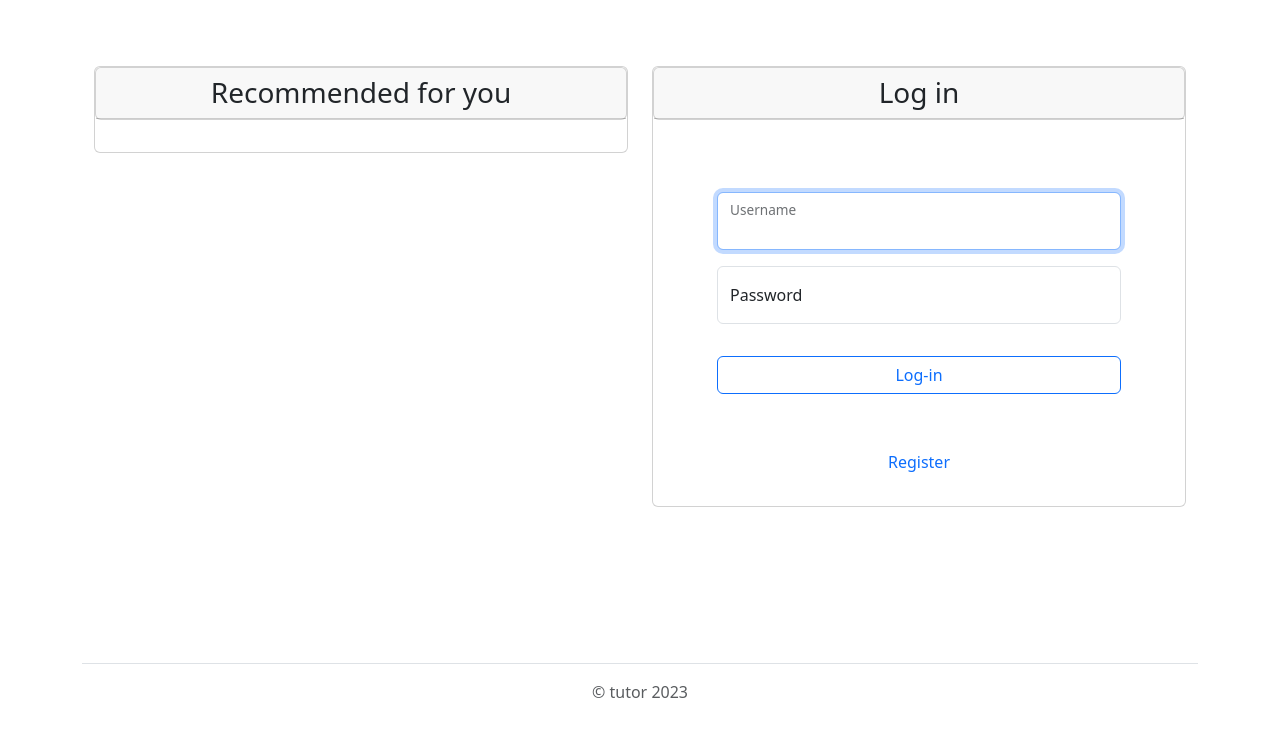
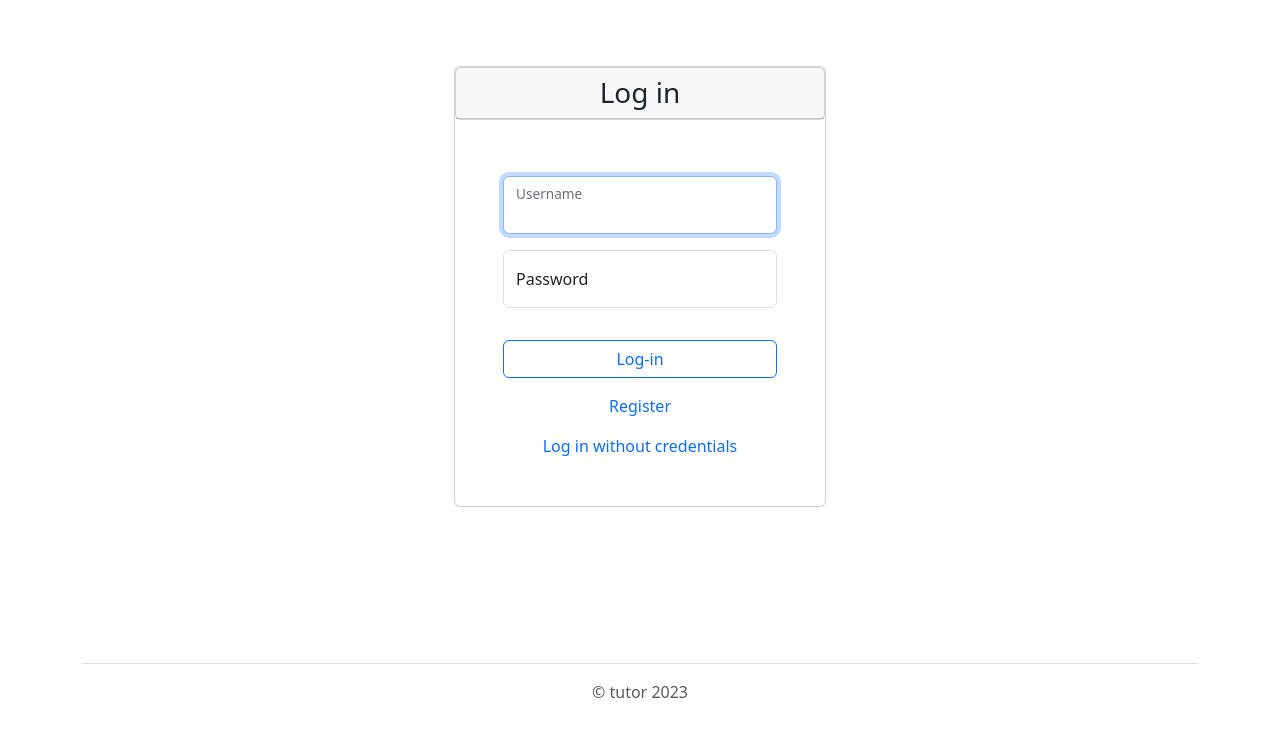
Before and after one commit to MateuszM-M/tutor, a Django app: page /login/ in a window 1280 px wide. Shown: the part 56-800 px from the top of the page. Run offline with Django 4.2, Linux system fonts and the light colour scheme; data that the repository does not hold is empty; parts of the project's set-up code (start-up, migrations or seed data) failed here and were passed over; some libraries are stand-ins or nearby versions.

Commit message:
Make login template DRY

```diff
--- a/users/templates/registration/login.html
+++ b/users/templates/registration/login.html
@@ -1,52 +1,28 @@
-{% extends "layout/main.html" %}
+{% extends "utils/main_card.html" %}
 {% load crispy_forms_tags %}
 
-{% block title %}tutor | Log in{% endblock %}
+{% block title %}
+    tutor | {{title}}
+{% endblock %}
 
-{% block content %}
-
-<div class="row container d-flex justify-content-around m-auto">
-    <div class="col-lg-6">
-        <div class="card">
-            <div class="card text-center">
-                <h3 class="fw-normal card-text card-header">Recommended for you</h3>
-            </div>
-            <div class="card-body">
-
-            </div>
-        </div>
-    </div>
-
-    <div class="col-lg-6">
-        <div class="card">
-            <div class="card text-center">
-                <h3 class="fw-normal card-text card-header">Log in</h3>
-            </div>
-            <div class="card-body">
-
-                <main>
-                    <div>
+{% block card_content %}
 
     <form action="{% url 'users:login' %}" method="POST">
 
-                            <div class="p-5">
-
         <div class="form-floating my-2">
+            {% csrf_token %}
             {% crispy form %}
             <input class="w-100 btn btn-outline-primary mt-3" type="submit" value="Log-in">
         </div>
-                            </div>
+
     </form>
 
-                    </div>
-                </main>
-                    <div class="mx-auto mb-3 text-center">
+    <div class="mx-auto my-3 text-center">
         <a href="{% url 'users:register' %}">Register</a>
     </div>
-            </div>
-        </div>
-    </div>
+
+    <div class="mx-auto text-center">
+        <a href="{% url 'users:default_log_in' %}">Log in without credentials</a>
     </div>
 
-
 {% endblock %}
--- a/users/urls.py
+++ b/users/urls.py
@@ -11,7 +11,8 @@ urlpatterns = [
         auth_views.LoginView.as_view(
         redirect_authenticated_user=True,
         template_name='registration/login.html',
-        authentication_form=UserLoginForm),
+        authentication_form=UserLoginForm,
+        extra_context={'title': 'Log in'}),
         name='login'),
 
     path('logout/',
```
Lines whose indentation alone changed are shown as unchanged.
